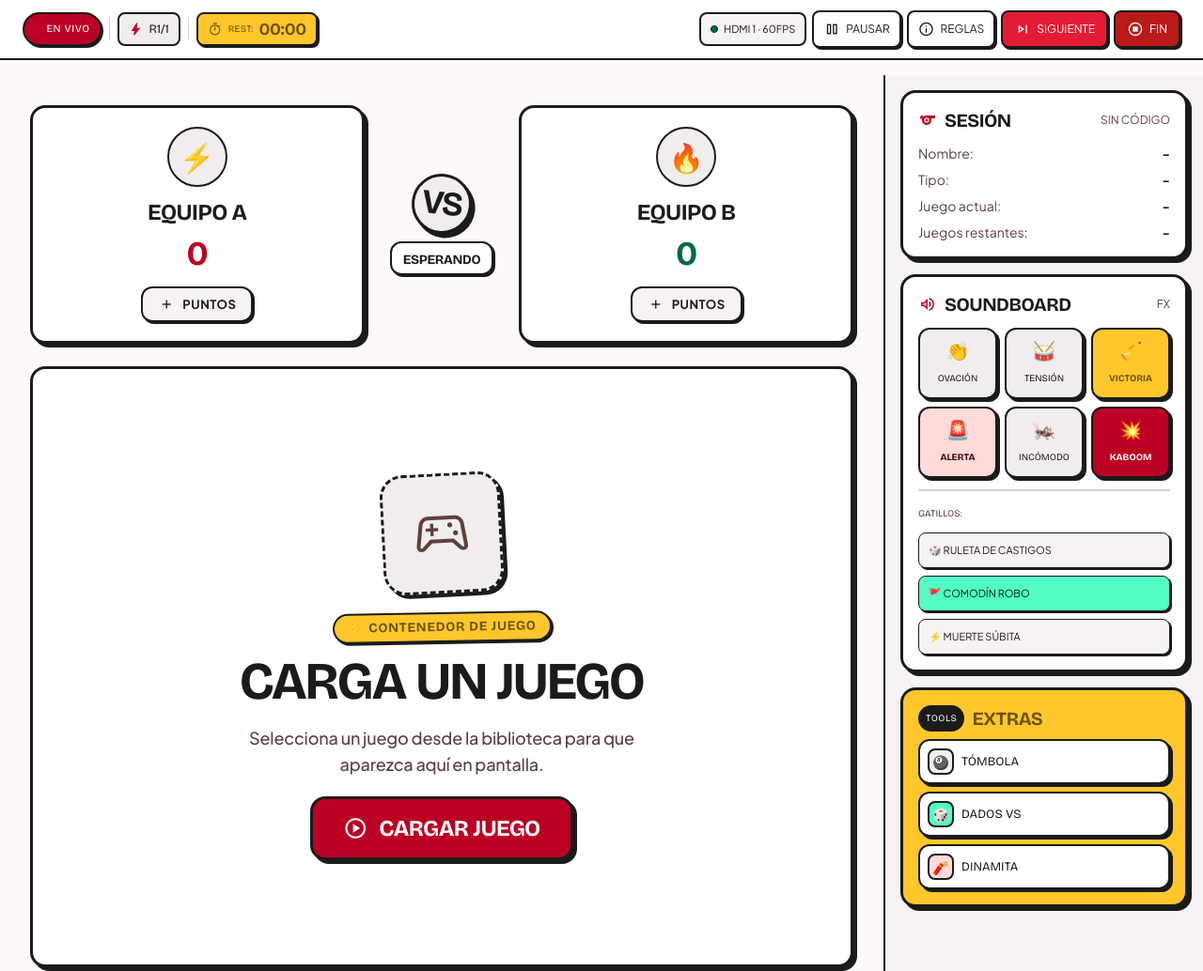
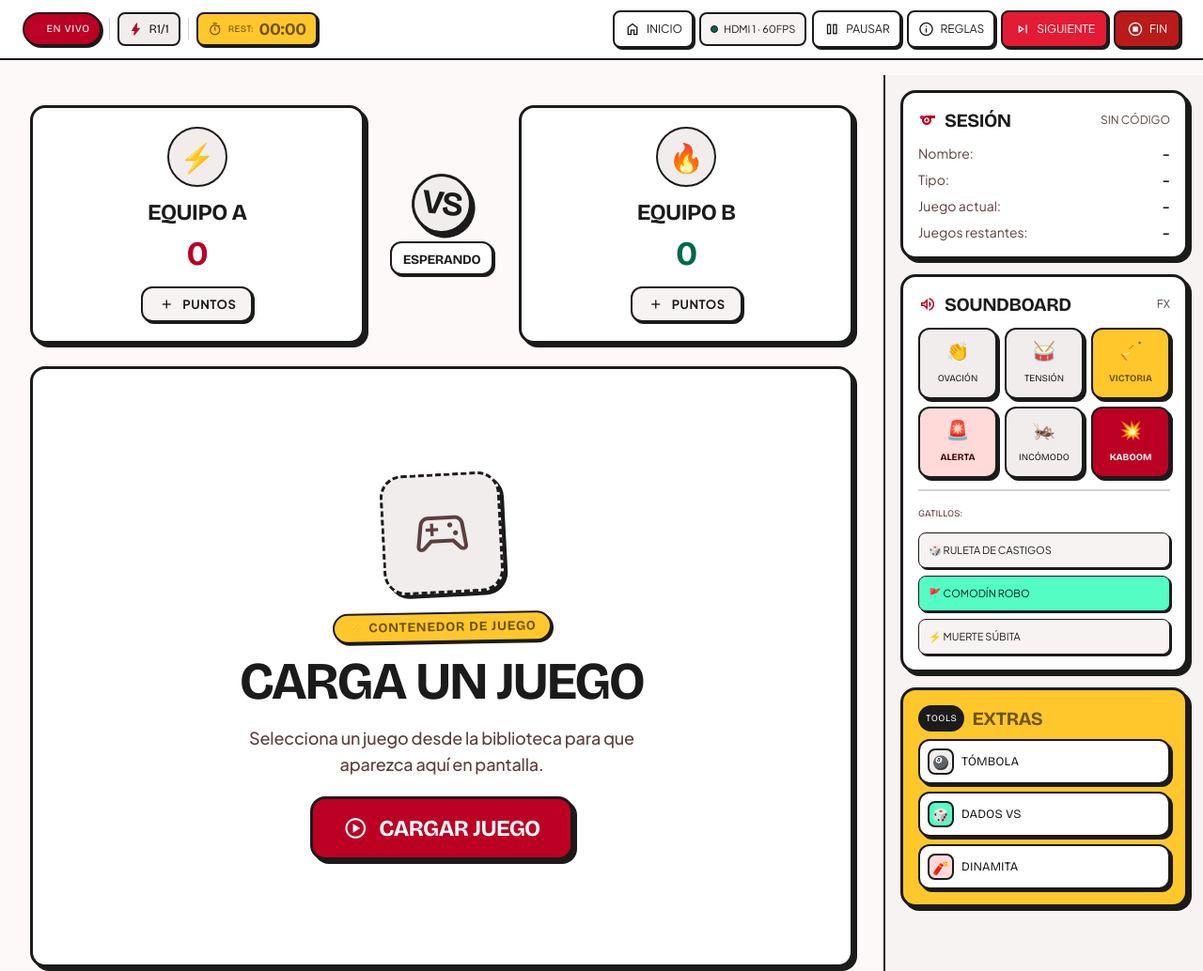
Before and after one commit to franciscolir/cumpeo-games, a website: page public/console.html in a window 1280 px wide. Shown: the top 1034 px of the page at 94% size. Drawn offline with nearby package versions, Linux system fonts and the light colour scheme.

Commit message:
Agrega botón Volver al Inicio en consola

```diff
--- a/public/console.html
+++ b/public/console.html
@@ -193,6 +193,12 @@
 
       <!-- DERECHA: Acciones -->
       <div class="flex items-center gap-1.5 shrink-0">
+        <button type="button" onclick="goHome()"
+                class="flex items-center gap-1.5 bg-surface-container-lowest text-on-surface px-2.5 py-1.5 rounded-lg border-2 border-on-surface shadow-comic-sm hover:bg-surface-container active:translate-x-[2px] active:translate-y-[2px] active:shadow-none transition-all">
+          <span class="material-symbols-outlined text-[18px]">home</span>
+          <span class="font-label-lg text-[12px] uppercase hidden lg:inline">Inicio</span>
+        </button>
+
         <div class="hidden xl:flex items-center gap-1.5 bg-surface-container-low px-2.5 py-1 rounded-lg border-2 border-on-surface">
           <span class="w-2 h-2 rounded-full bg-tertiary border border-on-surface"></span>
           <span class="font-label-md text-[11px] text-on-surface uppercase whitespace-nowrap">HDMI 1 · 60FPS</span>
@@ -757,6 +763,18 @@
       }, 1000);
     }
 
+    // ==================== NAVIGATION ====================
+    function goHome() {
+      if (sessionData && sessionData.status === 'activo') {
+        if (!confirm('Hay una sesión activa. ¿Seguro que quieres volver al inicio?')) return;
+      }
+      if (window.parent && window.parent !== window) {
+        window.parent.postMessage('navigate-to-inicio', '*');
+      } else {
+        window.location.href = '/index.html';
+      }
+    }
+
     // ==================== SESSION CONTROLS ====================
     async function nextGame() {
       if (!sessionData) return;
```
Also changed, not shown: public/index.html (+2 -0 lines).
